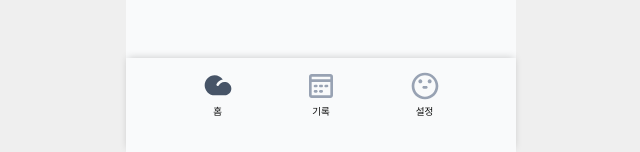
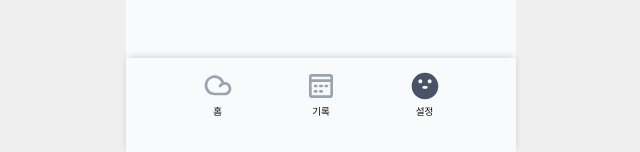
Before and after one commit to Whatdoyumin/TEAM_14_2, a React (Create React App) app: page /mypage in a window 1280 px wide. Shown: the part 648-800 px from the top of the page, without its empty margins (319-959 px from the left). Built offline with nearby package versions, Linux system fonts and the light colour scheme; a web font is replaced by a local one.

Commit message:
✨ feat: 네브바 페이지별 아이콘 변경

```diff
--- a/src/components/common/navBar/NavBar.jsx
+++ b/src/components/common/navBar/NavBar.jsx
@@ -1,25 +1,33 @@
 import { useNavigate } from 'react-router-dom';
 import * as S from './NavBar.style';
 import home from '../../../assets/images/home.svg';
+import homeEmpty from '../../../assets/images/home-empty.svg';
+import myReport from '../../../assets/images/report.svg';
 import myReportEmpty from '../../../assets/images/report-empty.svg';
+import mypage from '../../../assets/images/mypage.svg';
 import mypageEmpty from '../../../assets/images/mypage-empty.svg';
 
 export default function NavBar() {
   const navigate = useNavigate();
+  const path = window.location.pathname;
+
+  const getHomeImage = () => (path === '/main' ? home : homeEmpty);
+  const getReportImage = () => (path === '/report' ? myReport : myReportEmpty);
+  const getMypageImage = () => (path === '/mypage' ? mypage : mypageEmpty);
 
   return (
     <S.BottomNav>
       <S.BottomDiv>
         <S.NavDiv onClick={() => navigate('/main')}>
-          <S.NavIcon alt="" src={home} />
+          <S.NavIcon alt="" src={getHomeImage()} />
           <S.NavText>홈</S.NavText>
         </S.NavDiv>
         <S.NavDiv onClick={() => navigate('/report')}>
-          <S.NavIcon alt="" src={myReportEmpty} />
+          <S.NavIcon alt="" src={getReportImage()} />
           <S.NavText>기록</S.NavText>
         </S.NavDiv>
         <S.NavDiv onClick={() => navigate('/mypage')}>
-          <S.NavIcon alt="" src={mypageEmpty} />
+          <S.NavIcon alt="" src={getMypageImage()} />
           <S.NavText>설정</S.NavText>
         </S.NavDiv>
       </S.BottomDiv>
```
